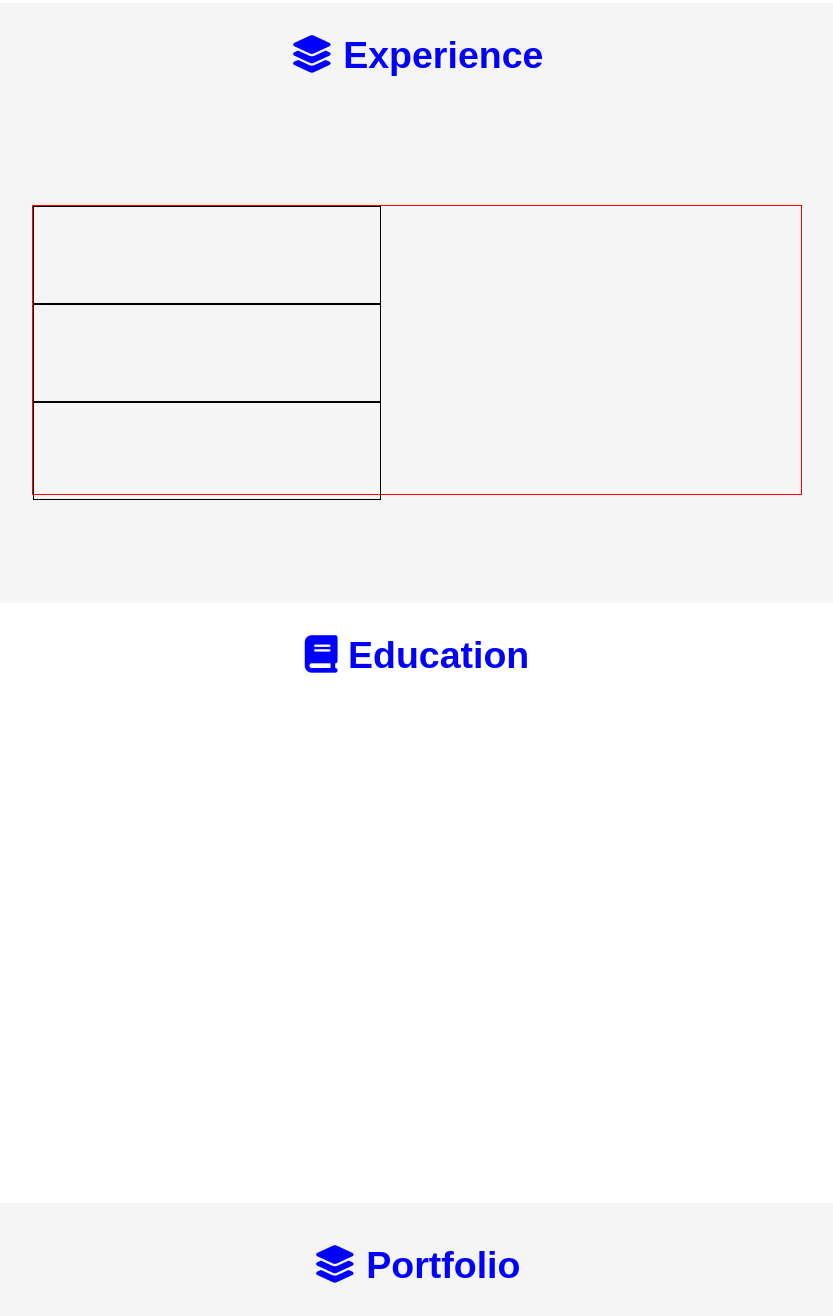
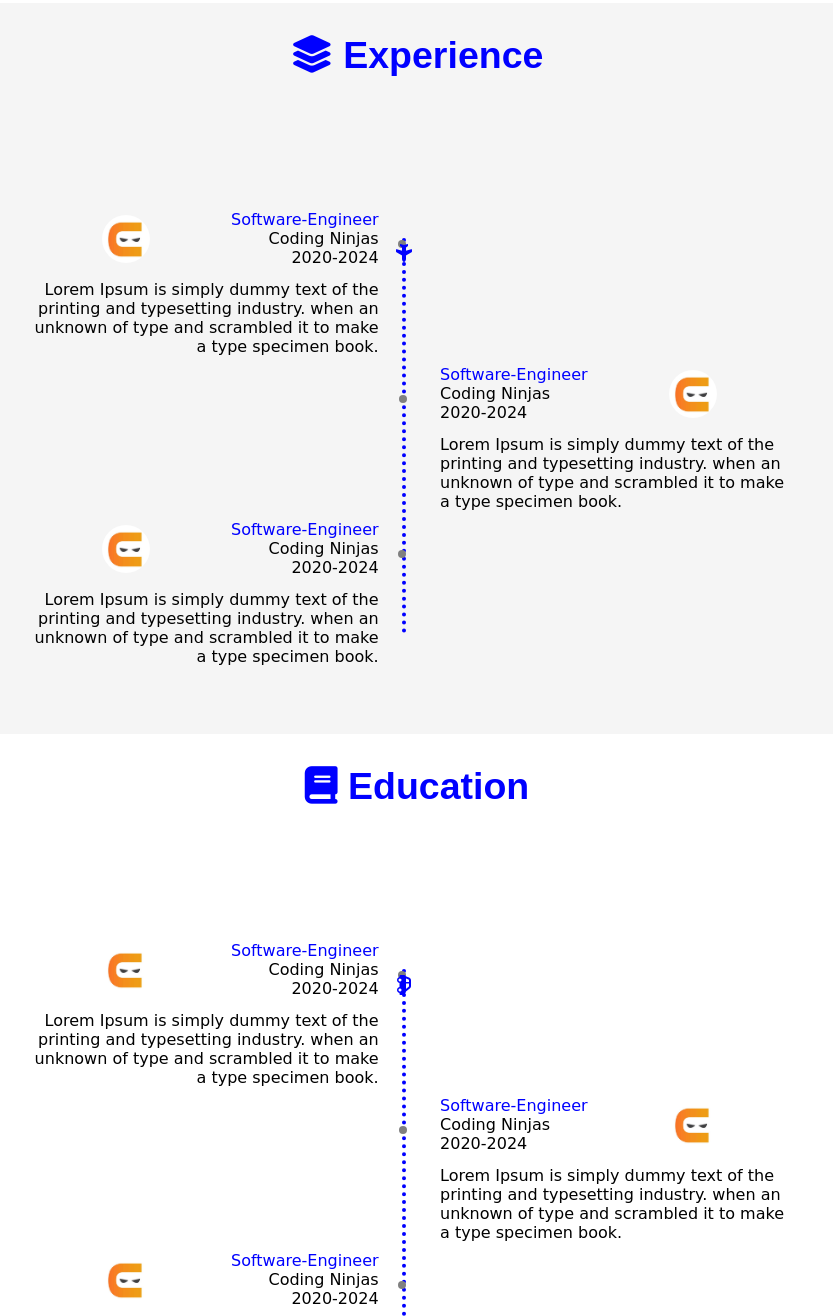
Before and after one commit to shubhamgoel21/Resume, a plain HTML site: page index.html in a window 1280 px wide. Shown: the part 1711-3027 px from the top of the page, without its empty margins (223-1056 px from the left). Drawn offline with Linux system fonts and the light colour scheme; a web font is replaced by a local one.

Commit message:
basic resume layout complete

```diff
--- a/index.html
+++ b/index.html
@@ -116,9 +116,41 @@
                 </div>
                 <div class="flexcolumn-edu-exp">
                         <div class="relative-pos">
-                        <div class="box"></div>
-                        <div class="box"></div>
-                        <div class="box"></div>
+
+                        <div class="box">
+                          <div class="upper-heading">
+                            <div class="blue changes-heading">Software-Engineer</div>
+                            <div>Coding Ninjas</div>
+                            <div>2020-2024</div>
+                          </div>
+                          <div class="lower-heading">Lorem Ipsum is simply dummy text of the printing and typesetting industry. when an unknown  of type and scrambled it to make a type specimen book.</div>
+
+
+                        </div>
+                        <div class="box">
+                                <div class="upper-heading">
+                                        <div class="blue changes-heading">Software-Engineer</div>
+                                        <div>Coding Ninjas</div>
+                                        <div>2020-2024</div>
+                                      </div>
+                                      <div class="lower-heading">Lorem Ipsum is simply dummy text of the printing and typesetting industry. when an unknown  of type and scrambled it to make a type specimen book.</div>
+
+
+                        </div>
+                        <div class="box">
+                                <div class="upper-heading">
+                                        <div class="blue changes-heading">Software-Engineer</div>
+                                        <div>Coding Ninjas</div>
+                                        <div>2020-2024</div>
+                                      </div>
+                                      <div class="lower-heading">Lorem Ipsum is simply dummy text of the printing and typesetting industry. when an unknown  of type and scrambled it to make a type specimen book.</div>
+
+
+                        </div>
+                        <div class="box-border">
+                                <div class="box-border-span"><i class="fas fa-plane"></i></div>
+
+                        </div>
                         </div>
                 </div>
 
@@ -131,6 +163,47 @@
                             <span>Education</span>
                         </h1>
                 </div>
+
+                <div class="flexcolumn-edu-exp">
+                        <div class="relative-pos">
+
+                        <div class="box">
+                          <div class="upper-heading">
+                            <div class="blue changes-heading">Software-Engineer</div>
+                            <div>Coding Ninjas</div>
+                            <div>2020-2024</div>
+                          </div>
+                          <div class="lower-heading">Lorem Ipsum is simply dummy text of the printing and typesetting industry. when an unknown  of type and scrambled it to make a type specimen book.</div>
+
+
+                        </div>
+                        <div class="box">
+                                <div class="upper-heading">
+                                        <div class="blue changes-heading">Software-Engineer</div>
+                                        <div>Coding Ninjas</div>
+                                        <div>2020-2024</div>
+                                      </div>
+                                      <div class="lower-heading">Lorem Ipsum is simply dummy text of the printing and typesetting industry. when an unknown  of type and scrambled it to make a type specimen book.</div>
+
+
+                        </div>
+                        <div class="box">
+                                <div class="upper-heading">
+                                        <div class="blue changes-heading">Software-Engineer</div>
+                                        <div>Coding Ninjas</div>
+                                        <div>2020-2024</div>
+                                      </div>
+                                      <div class="lower-heading">Lorem Ipsum is simply dummy text of the printing and typesetting industry. when an unknown  of type and scrambled it to make a type specimen book.</div>
+
+
+                        </div>
+                        <div class="box-border">
+                                <div class="box-border-span"><i class="fas fa-car-side"></i></div>
+
+                        </div>
+                        </div>
+                </div>
+
                </section>
                <section id="portfolio">
                     <div class="section-heading helper1">
@@ -206,7 +279,7 @@
                                </div>
                                <div id="contact-info" class="white">
                                 <h3><div>GET IN TOUCH</div></h3>
-                                <div>Lorem Ipsum is simply dummy text of the printing and typesetting industry. Lorem Ipsum has been the industry's standard dummy text ever since the 1500s, when an unknown printer took a galley of type and scrambled it to make a type specimen book.</div>
+                                <div>Lorem Ipsum is simply dummy text of the printing and typesetting industry. when an unknown printer took a galley of type and scrambled it to make a type specimen book.</div>
                                 <h3><div>MY ADDRESS</div></h3>
                                 <div id="address">
                                         <div>
--- a/style.css
+++ b/style.css
@@ -188,11 +188,11 @@ section{
 
 #about_img{
            position:absolute;
-           left:41%;
+           left:42%;
            top:-20%;
            display: inline-block;
            height:200px;
-           width:200px;
+           width:200p;
            /* text-align: center; */
            /* margin-left:40vw; */
            border-radius:50%;
@@ -343,7 +343,8 @@ box-sizing: border-box;
     width:80%;
     /* border:1px solid red; */
     margin-left: 8%;
-    margin-top:-15px;
+    margin-top:-20px;
+
 }
 #contact-form{
     /* border:1px solid black; */
@@ -373,6 +374,7 @@ box-sizing: border-box;
 #contact-info{
     /* border:1px solid black; */
    width:45%;
+   padding-left: 10px;
 
 }
 #contact-form button{
@@ -396,12 +398,18 @@ box-sizing: border-box;
 
 /* EXPERIENCE */
 
+#experience,#education{
+    height:auto;
+    padding-bottom: 5%;
+
+}
+
 .flexcolumn-edu-exp{
 display:flex;
 flex-direction: column;
-height:18rem;
+height:auto;
 width:60%;
-border:1px solid red;
+/* border:1px solid red; */
 margin-top:-10px;
 
 }
@@ -411,20 +419,114 @@ margin-top:-10px;
     left:0px;
 }
 .box{
-    height:6rem;
+    min-height:150px;
     width:45%;
-    border: 1px solid black;
-    /* position:absolute; */
-    /* margin-top:-px; */
+    /* border: 1px solid black; */
+    position:relative;
+      margin-top:5px;
+}
+.box:nth-child(2n+1):after{
+    content:" ";
+    position:absolute;
+    top:20%;
+    right:-8%;
+    height:0.5rem;
+    width:0.5rem;
+    background-color: grey;
+    border-radius:50%;
+    z-index: 1;
+}
+.box:nth-child(2n):after{
+    content:" ";
+    position:absolute;
+    top:20%;
+    left:-12%;
+    height:0.5rem;
+    width:0.5rem;
+    background-color: grey;
+    border-radius:50%;
+    z-index: 1;
 }
 
-/* .box:nth-child(2n)
+
+
+.box-border{
+    position: absolute;
+    height:85%;
+    border-left:4px dotted blue;
+    width:0px;
+
+    top:7%;
+    left:48%;
+}
+
+.box:nth-child(2n)
 {
-    /* left:0px;
-    top:auto; */
+     top:auto;
+    left:53%;
 }
-.box:nth-child(2n+1)
+
+.box-border-span{
+    /* transfrom: rotate(90deg); */
+    position: sticky;
+
+    color:blue;
+
+    top:10%;
+    /* left:48%; */
+    margin-left:-6px;
+    transform:rotate(90deg);
+    z-index: 2;
+}
+
+.box{
+    font-family: cursive;
+}
+
+.box:nth-child(2n+1){
+    text-align: right;
+}
+.box:nth-child(2n)
 {
-    /* top:auto;
-    left:42%; */
-} */
+    text-align: left;
+}
+.box:nth-child(2n+1)::before{
+    content:'';
+    background-image: url(pics/cn-logo.jfif);
+    position:absolute;
+    display: inline-block;
+    height:3rem;
+    width:3rem;
+    background-size: contain;
+    background-repeat: no-repeat;
+    top:5px;
+    left:20%;
+    border-radius:50%;
+
+
+
+}
+
+.box:nth-child(2n)::before{
+    content:'';
+    background-image: url(pics/cn-logo.jfif);
+    position:absolute;
+    display: inline-block;
+    height:3rem;
+    width:3rem;
+    background-size: contain;
+    background-repeat: no-repeat;
+    top:5px;
+    right:20%;
+    border-radius:50%;
+
+
+}
+
+
+.lower-heading{
+    /* text-align: right; */
+    color:black;
+    vertical-align: bottom;
+    padding-top:0.8rem;
+}
```
Also changed, not shown: pics/cn-logo.jfif (added).
